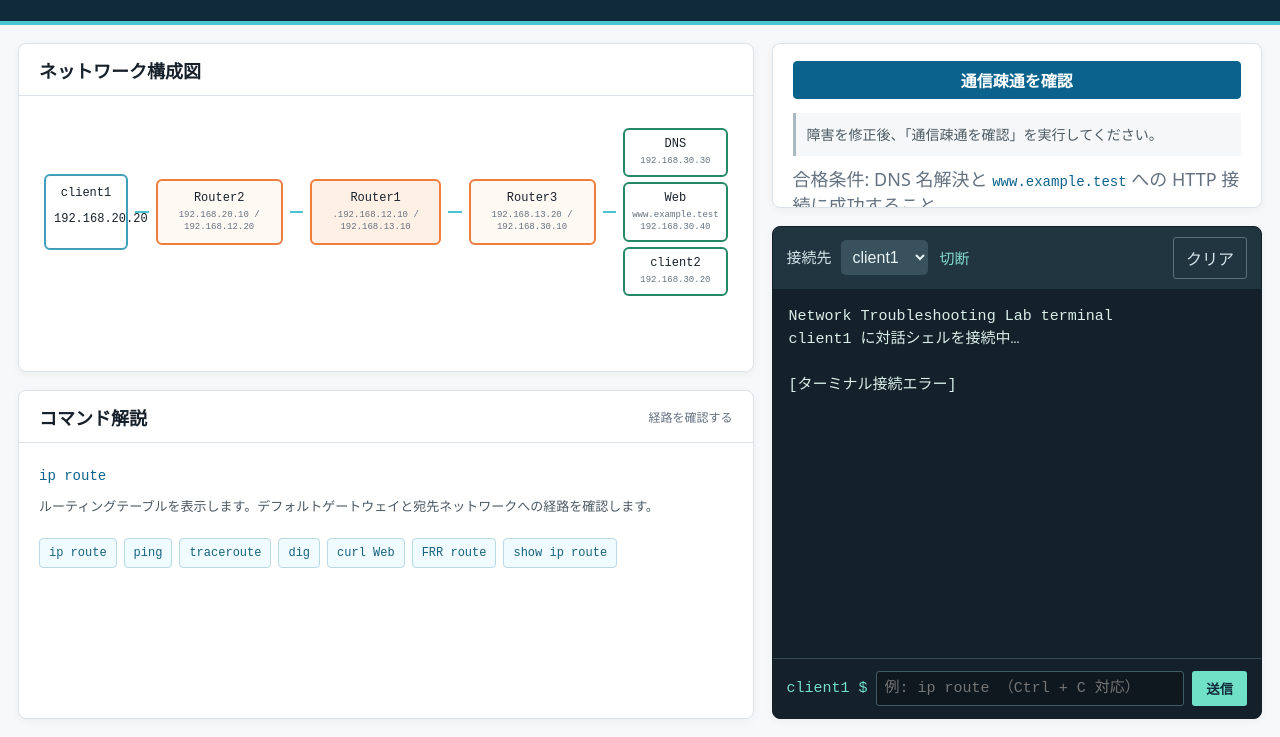
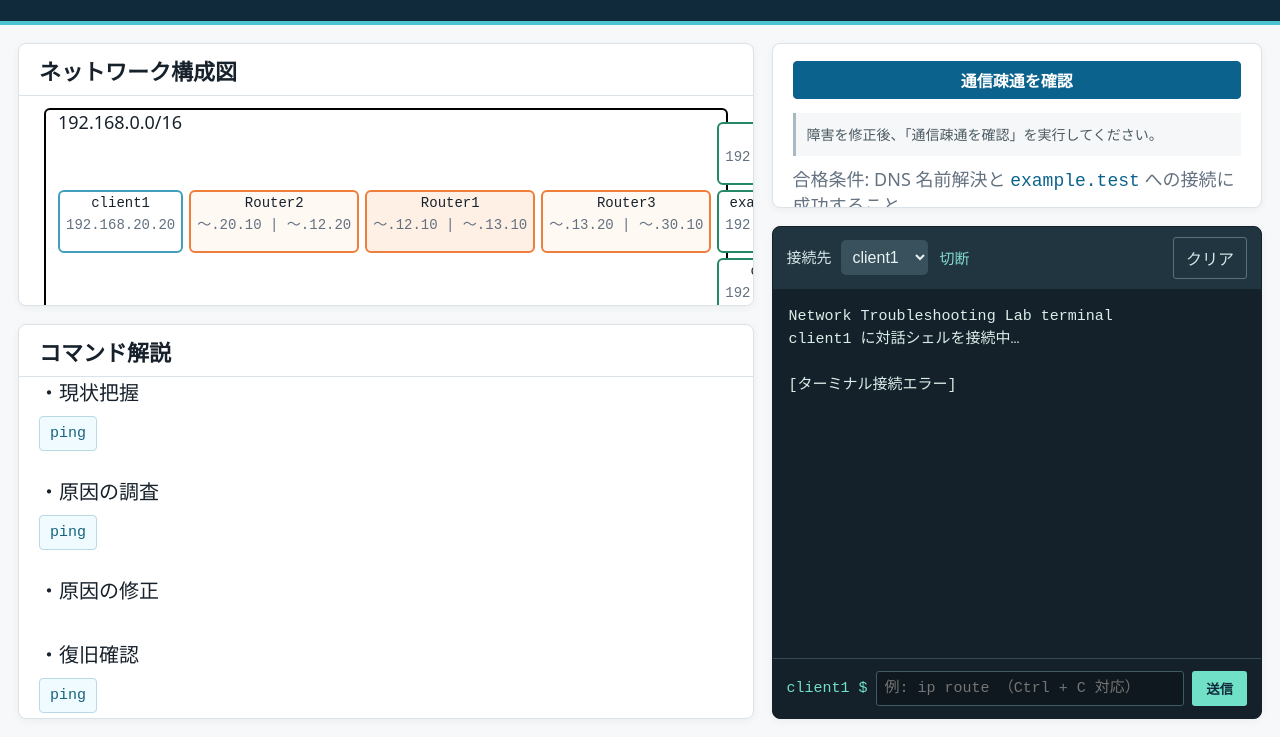
Before and after one commit to B2230680/troubleshooting, a plain HTML site: page lab_ui/static/index.html in a window 1280 px wide. Shown: the part 63-800 px from the top of the page. Drawn offline with Linux system fonts and the light colour scheme; no server answers.

Commit message:
コマンド解説を一連の流れに対応

```diff
--- a/lab_ui/static/app.js
+++ b/lab_ui/static/app.js
@@ -29,30 +29,74 @@ hamburgerButton.addEventListener('click', () => {
 
 
 function showCommandHelp(item) {
-  document.querySelector('#command-title').textContent = item.title;
-  const helpContent = document.querySelector('#help-content');
+  //document.querySelector('#command-title').textContent = item.title;
+  const helpContent = document.querySelector('#help-popup-content');
   helpContent.replaceChildren();
   const commandCode = document.createElement('code');
   commandCode.textContent = item.command;
   const description = document.createElement('p');
-  description.textContent = item.description;
+  //description.textContent = item.description;
+  description.innerHTML = item.description;
+
   helpContent.append(commandCode, description);
+  document.getElementById("help-popup").classList.add("show");
 }
 
+
+document.getElementById("help-close").addEventListener("click", () => {
+  document.getElementById("help-popup").classList.remove("show");
+});
+
+
 function setupQuickCommands() {
-  const quickCommands = document.querySelector('.quick-commands');
+  //const quickCommands = document.querySelector('.quick-commands');
+  //const linuxCommands = document.querySelector('#linux-commands');
+  //const routerCommands = document.querySelector('#router-commands');
+  const situationCommands = document.querySelector('#situation');
+  const surveyCommands = document.querySelector('#survey');
+  const fixCommands = document.querySelector('#fix');
+  const checkCommands = document.querySelector('#check');
+
+  //linuxCommands.replaceChildren();
+  //routerCommands.replaceChildren();
+  situationCommands.replaceChildren();
+  surveyCommands.replaceChildren();
+  fixCommands.replaceChildren();
+  checkCommands.replaceChildren();
+
   commandHelp.forEach(item => {
+   const createButton = () => {
     const button = document.createElement('button');
     button.type = 'button';
     button.textContent = item.label;
+
     button.addEventListener('click', () => {
       showCommandHelp(item);
       command.value = item.command;
       command.focus();
     });
-    quickCommands.append(button);
+    return button;
+   };
+
+    //quickCommands.append(button);
+    if (item.type?.includes('situation')) {
+      situationCommands.appendChild(createButton());
+    }
+
+    if (item.type?.includes('survey')) {
+      surveyCommands.appendChild(createButton());
+    }
+
+    if (item.type?.includes('fix')) {
+      fixCommands.appendChild(createButton());
+    }
+
+    if (item.type?.includes('check')) {
+      checkCommands.appendChild(createButton());
+    }
   });
-  if (commandHelp[0]) showCommandHelp(commandHelp[0]);
+
+  //if (commandHelp[0]) showCommandHelp(commandHelp[0]);
 }
 
 function append(text) {
@@ -102,6 +146,7 @@ document.querySelector('#terminal-form').addEventListener('submit', event => {
   if (value) sendTerminal(`${value}\n`);
   command.value = '';
 });
+
 command.addEventListener('keydown', event => {
   if (!event.ctrlKey) return;
   const controls = {c: '\x03', d: '\x04', l: '\x0c'};
@@ -111,10 +156,13 @@ command.addEventListener('keydown', event => {
     sendTerminal(control);
   }
 });
+
 target.addEventListener('change', () => {
   prompt.textContent = `${target.value} $`;
   connectTerminal();
+
 });
+
 document.querySelector('#clear').onclick = () => { output.textContent = ''; command.focus(); };
 setupQuickCommands();
 
@@ -130,25 +178,31 @@ async function fault(action) {
     result.className = 'result fail';
   }
 }
+
 document.querySelector('#inject-default').onclick = () => fault({fault:'default-route' , mode:'inject', label:'デフォルトルート障害'});
 document.querySelector('#inject-static').onclick = () => fault({fault:'static-route', mode:'inject', label:'スタティックルート障害'});
 //document.querySelector('#restore-default').onclick = () => fault({fault:'default-route', mode:'restore', label:'デフォルト経路の復旧'});
 //document.querySelector('#restore-static').onclick = () => fault({fault:'static-route', mode:'restore', label:'静的経路の復旧'});
 document.querySelector('#inject-server').onclick = () => fault({fault:'server-down' , mode:'inject', label:'サーバダウン'});
 document.querySelector('#inject-random').onclick = () => fault({fault:'random', mode:'inject', label:'ランダム障害生成'});
-document.querySelector('#check').onclick = async () => {
+
+document.querySelector('#resultCheck').onclick = async () => {
   result.textContent = '疎通を確認中…';
   result.className = 'result';
+
+  console.log("test1");
+
   try {
     const data = await api('/api/connectivity-check', {method:'POST'});
     append(`\n[疎通確認: DNS]\n${data.dns.output}\n[疎通確認: HTTP]\n${data.http.output}\n`);
-    result.textContent = data.passed ? '演習完了: DNS と Web サーバーへの通信を確認しました。' : '未完了: DNS または HTTP 通信に失敗しています。診断して障害を修正してください。';
+    result.textContent = data.passed ? '演習完了: Web サーバーへの疎通を確認しました。' : '未完了: DNS名前解決 または HTTP 通信に問題があります。原因を診断して、必要な設定修正をしてください。';
     result.className = `result ${data.passed ? 'success' : 'fail'}`;
   } catch(e) {
     result.textContent = e.message;
     result.className = 'result fail';
   }
 };
+
 async function refreshStatus() {
   try {
     const states = await api('/api/status');
@@ -158,6 +212,7 @@ async function refreshStatus() {
     document.querySelector('#lab-status').textContent = 'Docker 接続待機中';
   }
 }
+
 connectTerminal();
 refreshStatus();
 setInterval(refreshStatus, 5000);
--- a/lab_ui/static/command-help.js
+++ b/lab_ui/static/command-help.js
@@ -2,16 +2,39 @@
 // command: 実行するコマンド、label: ボタン名、title: 解説の見出し、description: 解説本文
 window.commandHelp = [
   {
-    command: 'ip route',
-    label: 'ip route',
-    title: '経路を確認する',
-    description: 'ルーティングテーブルを表示します。デフォルトゲートウェイと宛先ネットワークへの経路を確認します。',
-  },
-  {
     command: 'ping 192.168.30.40',
     label: 'ping',
-    title: 'IP 疎通を確認する',
-    description: 'ICMP で宛先 IP への到達性を確認します。名前解決を除外した IP レベルの切り分けに使えます。',
+    type: ['situation','survey','check'],
+    description: `ICMP で宛先 IP への到達性を確認します。名前解決を除外した IP レベルの切り分けに使えます。
+
+<strong>＜オプション＞</strong>
+-c　指定回数だけ送信する
+-i　指定間隔で送信する
+
+
+<strong>＜なぜ使う＞</strong>
+指定したipアドレスの機器まで通信を確認する。
+
+<strong>＜結果＞</strong>
+成功
+PING 192.168.30.40 (192.168.30.40) 56(84) bytes of data.
+64 bytes from 192.168.30.40: icmp_seq=1 ttl=61 time=0.319 ms
+64 bytes from 192.168.30.40: icmp_seq=2 ttl=61 time=0.425 ms
+64 bytes from 192.168.30.40: icmp_seq=3 ttl=61 time=0.162 ms
+
+--- 192.168.30.40 ping statistics ---
+3 packets transmitted, 3 received, 0% packet loss, time 1998ms
+rtt min/avg/max/mdev = 0.162/0.302/0.425/0.108 ms
+
+失敗
+ping 192.168.30.40
+ping: connect: Network is unreachable
+
+PING 192.168.30.40 (192.168.30.40) 56(84) bytes of data.
+^C
+--- 192.168.30.40 ping statistics ---
+6 packets transmitted, 0 received, 100% packet loss, time 5234ms`,
+
   },
   {
     command: 'traceroute -n 192.168.30.40',
@@ -20,7 +43,7 @@ window.commandHelp = [
     description: 'パケットが通るルータを順に表示します。どこで通信が途切れるかを特定できます。',
   },
   {
-    command: 'dig www.example.test',
+    command: 'dig example.test',
     label: 'dig',
     title: 'DNS を確認する',
     description: '名前から IP アドレスを引けるかを確認します。client1 は DNS サーバー 192.168.30.30 を使います。',
@@ -30,6 +53,12 @@ window.commandHelp = [
     label: 'curl Web',
     title: 'HTTP を確認する',
     description: '名前解決後に Web サーバーまで到達し、HTTP 応答を得られるか確認します。',
+  },
+  {
+    command: 'ip route',
+    label: 'ip route',
+    type: 'router',
+    description: `ルーティングテーブルを表示します。デフォルトゲートウェイと宛先ネットワークへの経路を確認します。`,
   },
   {
     command: "vtysh -c 'show ip route'",
--- a/lab_ui/static/index.html
+++ b/lab_ui/static/index.html
@@ -40,25 +40,53 @@
       <h2>ネットワーク構成図</h2><!-- <span>client1 から www.example.test へ</span> -->
      </div>
      <div class="diagram" aria-label="ネットワーク構成図">
+      <div class="subnet">
+       <div class="subnet-title">192.168.0.0/16</div>
        <div class="node client">client1<p>192.168.20.20</p></div><i></i>
-       <div class="node router">Router2<small>192.168.20.10 / 192.168.12.20</small></div><i></i>
-       <div class="node router core">Router1<small>.192.168.12.10 / 192.168.13.10</small></div><i></i>
-       <div class="node router">Router3<small>192.168.13.20 / 192.168.30.10</small></div><i></i>
+        <!-- <div class="fukidashi">
+         <div>フキダシ</div>
+        </div> -->
+       <div class="node router">Router2<p>～.20.10 | ～.12.20</p></div><i></i>
+       <div class="node router core">Router1<p>～.12.10 | ～.13.10</p></div><i></i>
+       <div class="node router">Router3<p>～.13.20 | ～.30.10</p></div><i></i>
        <div class="server-stack">
-        <div class="node service">DNS<small>192.168.30.30</small></div>
-        <div class="node service">Web<small>www.example.test<br>192.168.30.40</small></div>
-        <div class="node service">client2<small>192.168.30.20</small></div>
+        <div class="node service">DNS<p>192.168.30.30</p></div>
+        <div class="node service">example.test<p>192.168.30.40</p></div>
+        <div class="node service">client2<p>192.168.30.20</p></div>
        </div>
+      </div>
       </div>
       <!-- <p class="legend"><span></span> 通信経路　 Router1 は internet (10.0.10.0/24) にも接続</p> -->
     </section>
 
     <section class="panel help">
      <div class="panel-head">
-      <h2>コマンド解説</h2><span id="command-title"></span>
+      <h2>コマンド解説</h2>
+       <!-- <span id="command-title"></span> -->
      </div>
-      <div id="help-content"></div>
-      <div class="quick-commands"></div>
+     <div class="command-group">
+      <div class="commands-type">・現状把握</div>
+      <div id="situation" class="quick-commands"></div>
+     </div>
+
+     <div class="command-group">
+      <div class="commands-type">・原因の調査</div>
+      <div id="survey" class="quick-commands"></div>
+     </div>
+
+     <div class="command-group">
+      <div class="commands-type">・原因の修正</div>
+      <div id="fix" class="quick-commands"></div>
+     </div>
+
+     <div class="command-group">
+      <div class="commands-type">・復旧確認</div>
+      <div id="check" class="quick-commands"></div>
+     </div>
+      <div id="help-popup">
+       <button id="help-close">×</button>
+       <div id="help-popup-content"></div>
+      </div>
     </section>
    </div>
 
@@ -66,7 +94,7 @@
     <section class="panel check">
      <!-- <div class="panel-head"><h2>演習メニュー</h2><span>操作は対象コンテナに即時反映</span></div> -->
       <div class="actions">
-       <button class="primary" id="check">通信疎通を確認</button>
+       <button class="primary" id="resultCheck">通信疎通を確認</button>
        <!-- <button id="inject-default">障害: default route</button>
        <button id="inject-static">障害: static route</button>
   <!-- <button id="restore-default">デフォルト経路を復旧</button>
@@ -75,7 +103,7 @@
        <button id="inject-random">ランダム障害生成</button> -->
       </div>
       <div id="result" class="result">障害を修正後、「通信疎通を確認」を実行してください。</div>
-      <p class="notice">合格条件: DNS 名解決と <code>www.example.test</code> への HTTP 接続に成功すること。</p>
+      <p class="notice">合格条件: DNS 名前解決と <code>example.test</code> への接続に成功すること</p>
     </section>
 
     <section class="panel terminal">
--- a/lab_ui/static/style.css
+++ b/lab_ui/static/style.css
@@ -186,7 +186,7 @@ h1 {
     min-width:0;
     min-height:0;
     display:grid;
-    grid-template-rows:1fr 1fr;
+    grid-template-rows:2fr 3fr;
     gap:18px;
 }
 
@@ -220,7 +220,7 @@ h1 {
 
 .panel-head h2 {
     margin:0;
-    font-size:18px
+    font-size:22px
  }
 
 .panel-head span {
@@ -241,21 +241,43 @@ h1 {
     gap:7px; min-height:214px
  }
 
+.subnet {
+    min-width:600px;
+    border:2px solid #000;
+    box-sizing: border-box;
+    display:flex;
+    align-items:center;
+    gap: 3px;
+    padding:12px;
+    border-radius:6px;
+    position:relative;
+    top:-20px;
+}
+
+.subnet-title {
+    position:absolute;
+    top:0px;
+    left:50;
+    font-size:18px;
+}
+
 .node {
     text-align:center;
     min-width:84px;
-    padding:10px 8px;
+    width:max-content;
+    flex:0 0 auto;
+    padding:3px 6px;
     border-radius:6px;
     border:2px solid;
-    font:500 12px ui-monospace,monospace;
+    font:500 14px ui-monospace,monospace;
     background:#fff
  }
 
-.node small {
+.node p {
     display:block;
     margin-top:5px;
     color:var(--muted);
-    font-size:9px;
+    font-size:14px;
     line-height:1.3
  }
 
@@ -274,12 +296,12 @@ h1 {
 
 .service {
     border-color:var(--green);
-    padding:7px; min-width:94px
+    padding:3px 6px; min-width:94px
  }
 
 .diagram i {
-    width:20px;
-    height:2px;
+    width:22px;
+    height:5px;
     background:var(--cyan);
     position:relative
  }
@@ -292,6 +314,39 @@ h1 {
     border:4px solid transparent;
     border-left-color:var(--cyan)
  }*/
+
+/*.fukidashi {
+  position: relative;
+  width: fit-content;
+  padding: 12px 16px;
+  border-bottom: 2px solid #333333;
+
+  &::before {
+    content: "";
+    position: absolute;
+    right: -24px;
+    bottom: -13px;
+    width: 30px;
+    height: 2px;
+    box-sizing: border-box;
+    background-color: #333333;
+    rotate: 50deg;
+  }
+
+  &::after {
+    content: "";
+    position: absolute;
+    right: -23px;
+    bottom: -28px;
+    width: 8px;
+    height: 8px;
+    box-sizing: border-box;
+    border: 1px solid #ffffff;
+    border-radius: 50%;
+    background-color: #333333;
+  }
+}*/
+
 
 .server-stack {
     display:flex;
@@ -314,9 +369,10 @@ h1 {
     vertical-align:middle
  }
 
-.help {
+.panel.help {
     grid-column:1;
-    grid-row:2
+    grid-row:2;
+    position:relative;
  }
 
 .help #help-content {
@@ -324,35 +380,107 @@ h1 {
     min-height:95px
  }
 
+.commands-type {
+    font-size:20px;
+    position:relative;
+    left:20px;
+ }
+
+.command-group + .command-group {
+    margin-top:25px;
+ }
+
 .help code, .notice code {
     color:var(--blue);
-    font:14px ui-monospace,monospace;
+    font:18px ui-monospace,monospace;
     font-weight:500
  }
 
 .help p {
     margin:10px 0 0;
     color:#4b5964;
-    font-size:13px;
-    line-height:1.8
+    font-size:15px;
+    line-height:1.8;
+    white-space:pre-line;
+    max-height:350px;
+    overflow-y:auto;
  }
 
 .quick-commands {
     display:flex;
     flex-wrap:wrap;
     gap:7px;
-    padding:0 20px
- }
+    padding:0 20px;
+    margin-top:10px;
+}
 
 .quick-commands button {
     border:1px solid #b9d9e5;
     color:#17627e;
     background:#effbff;
     border-radius:4px;
-    padding:7px 9px;
-    font:12px ui-monospace,monospace;
+    padding:8px 10px;
+    font:15px ui-monospace,monospace;
     cursor:pointer
  }
+
+#linux-commands {
+    margin-botton:20px;
+ }
+#help-popup {
+  display: none;
+
+  position: absolute;
+  /*inset: 0;
+  z-index:0;
+  box-sizing: border-box;
+  padding: 20px;*/
+
+  overflow-y: auto;
+
+  top: 0;
+  left: 0;
+  right: 0;
+  bottom: 0;
+  z-index: 100;
+  width:auto;
+  height:auto;
+
+  background: #fff;
+  border: 1px solid #ccc;
+  box-sizing:border-box;
+  border-radius: 10px;
+  padding: 30px 45px 20px 20px;
+  box-shadow: 0 8px 30px rgba(0, 0, 0, 0.25);
+}
+
+#help-popup.show {
+  display: block;
+}
+
+#help-close {
+  position: absolute;
+  top: 10px;
+  right: 10px;
+  width:32px;
+  height:32px;
+
+  display:flex;
+  align-items:center;
+  justify-content:center;
+  border: none;
+  background: transparent;
+
+  color:#333;
+  font-size: 40px;
+  line-height: 1;
+  cursor: pointer;
+  z-index:101;
+}
+
+#help-close:hover {
+  color:#f00;
+}
 
 /*.menu {
     grid-column:2;
```
Also changed, not shown: 2 other files.
